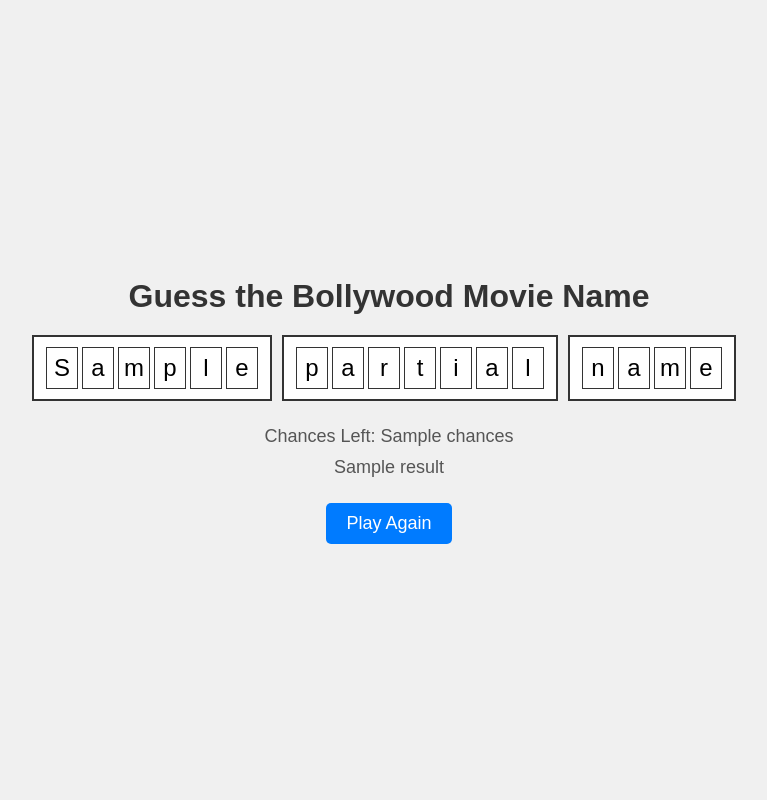
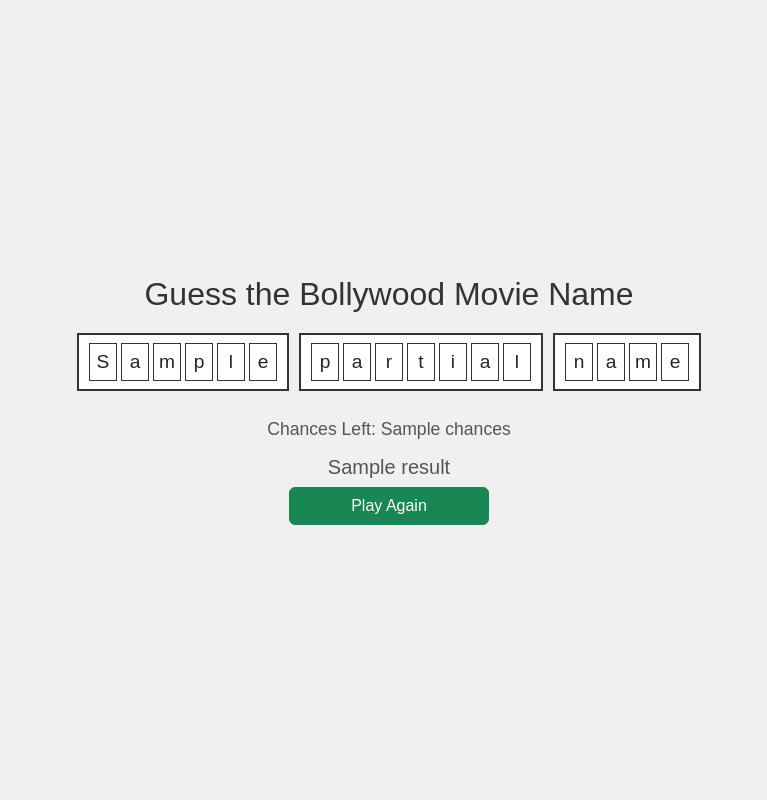
Before and after one commit to Saurav-IIITU/bollywoodNameGuessingGame, a Flask app: template templates/play.html in a window 1280 px wide. Shown: the whole page, without its empty margins (251-1018 px from the left). Run offline with Flask 3, Linux system fonts and the light colour scheme; the template is opened without the code that fills it: most values are stand-ins (such as "Sample title", 1, 10 or a date in 2020); parts of the project's set-up code (start-up, migrations or seed data) failed here and were passed over; some libraries are stand-ins or nearby versions.

Commit message:
Update play.html

```diff
--- a/templates/play.html
+++ b/templates/play.html
@@ -2,10 +2,11 @@
 <html lang="en">
 <head>
     <meta charset="UTF-8">
-    <meta name="viewport" content="width=device-width, initial-scale=1.0">
+    <meta name="viewport" content="width=device-width, initial-scale=1.0, shrink-to-fit=no">
     <title>Consonant Guessing Game</title>
-    <script async src="https://pagead2.googlesyndication.com/pagead/js/adsbygoogle.js?client=ca-pub-6836208313698263"
-     crossorigin="anonymous"></script>
+    <!-- Bootstrap CSS for responsiveness -->
+    <link href="https://cdn.jsdelivr.net/npm/bootstrap@5.3.0/dist/css/bootstrap.min.css" rel="stylesheet">
+    <script async src="https://pagead2.googlesyndication.com/pagead/js/adsbygoogle.js?client=ca-pub-6836208313698263" crossorigin="anonymous"></script>
     <style>
         body {
             font-family: Arial, sans-serif;
@@ -23,42 +24,48 @@
             flex-direction: column;
             align-items: center;
             justify-content: center;
+            padding: 20px;
         }
 
         h1 {
             color: #333;
             margin-bottom: 20px;
+            font-size: 2rem;
+            text-align: center;
         }
 
         p {
             margin: 5px 0;
-            font-size: 18px;
+            font-size: 1.1rem;
             color: #555;
+            text-align: center;
         }
 
         .movie-name {
             display: flex;
+            flex-wrap: wrap; /* Allow words to wrap on small screens */
             justify-content: center;
+            gap: 10px;
             margin-bottom: 20px;
         }
 
         .word-box {
             display: flex;
             border: 2px solid #333;
-            margin-right: 10px;
-            padding: 10px;
+            padding: 8px;
             background-color: #fff;
+            flex-wrap: wrap; /* Wrap letters if needed */
         }
 
         .letter-box {
-            width: 30px;
-            height: 40px;
+            width: 28px;
+            height: 38px;
             margin: 0 2px;
             border: 1px solid #333;
             display: flex;
             align-items: center;
             justify-content: center;
-            font-size: 24px;
+            font-size: 1.2rem;
             background-color: #fff;
         }
 
@@ -66,66 +73,62 @@
             display: flex;
             flex-direction: column;
             align-items: center;
-        }
-
-        label {
-            font-size: 16px;
-            margin-bottom: 10px;
+            width: 100%;
+            max-width: 400px; /* Limit form width on large screens */
         }
 
         input[type="text"] {
+            width: 100%;
             padding: 10px;
-            font-size: 16px;
-            border: 1px solid #ccc;
-            border-radius: 5px;
+            font-size: 1rem;
             margin-bottom: 10px;
         }
 
         input[type="submit"] {
-            background-color: #007bff;
-            color: #fff;
-            border: none;
-            padding: 10px 20px;
-            font-size: 18px;
-            cursor: pointer;
-            border-radius: 5px;
-            transition: background-color 0.3s;
+            width: 100%;
+            max-width: 200px;
         }
 
-        input[type="submit"]:hover {
-            background-color: #0056b3;
+        /* Mobile-first media queries */
+        @media (max-width: 768px) {
+            h1 {
+                font-size: 1.5rem;
             }
 
-        .replay-btn {
-            margin-top: 20px;
+            .letter-box {
+                width: 24px;
+                height: 34px;
+                font-size: 1rem;
             }
 
-        footer {
-            padding: 10px;
-            background-color: #333;
-            color: #fff;
-            width: 100%;
-            text-align: center;
-            position: relative;
-            bottom: 0;
+            input[type="text"] {
+                font-size: 0.9rem;
+            }
         }
 
-        footer a {
-            color: #fff;
-            text-decoration: none;
-            font-weight: bold;
+        @media (max-width: 480px) {
+            .word-box {
+                padding: 5px;
             }
 
-        footer a:hover {
-            text-decoration: underline;
+            .letter-box {
+                width: 20px;
+                height: 30px;
+                margin: 0 1px;
+            }
+
+            input[type="submit"] {
+                padding: 8px 16px;
+                font-size: 0.9rem;
+            }
         }
     </style>
 </head>
 <body>
-    <main>
+    <main class="container-fluid">
         <h1>Guess the Bollywood Movie Name</h1>
 
-        <!-- Display the partially guessed movie name -->
+        <!-- Movie name display -->
         <div class="movie-name">
             {% for word in partial_name.split(' ') %}
                 <div class="word-box">
@@ -136,15 +139,14 @@
             {% endfor %}
         </div>
 
-        <!-- Display the number of chances left -->
+        <!-- Game status -->
         <p>Chances Left: {{ chances }}</p>
 
-        <!-- Show warning if there is a repeated guess or an invalid guess -->
         {% if warning %}
-            <p style="color: orange;">{{ warning }}</p>
+            <p class="text-warning">{{ warning }}</p>
         {% endif %}
 
-        <!-- If the game is still in progress and no result yet -->
+        <!-- Forms -->
         {% if chances > 0 and not result %}
             <form action="/guess" method="POST">
                 <input type="hidden" name="name" value="{{ name }}">
@@ -152,32 +154,25 @@
                 <input type="hidden" name="guessed_consonants" value="{{ guessed_consonants }}">
 
                 <label for="guess">Enter a consonant:</label>
-                <input type="text" id="guess" name="guess" maxlength="1" required pattern="[bcdfghjklmnpqrstvwxyzBCDFGHJKLMNPQRSTVWXYZ]">
-                <input type="submit" value="Guess">
+                <input type="text" id="guess" name="guess" maxlength="1" required
+                       pattern="[bcdfghjklmnpqrstvwxyzBCDFGHJKLMNPQRSTVWXYZ]"
+                       class="form-control">
+                <input type="submit" value="Guess" class="btn btn-primary mt-2">
             </form>
         {% endif %}
 
-        <!-- If the game is over, show the result and offer to replay -->
         {% if result %}
-            <p>{{ result }}</p>
-            <form action="/play" method="POST" class="replay-btn">
-                <input type="submit" value="Play Again">
+            <p class="lead">{{ result }}</p>
+            <form action="/play" method="POST">
+                <input type="submit" value="Play Again" class="btn btn-success">
             </form>
         {% endif %}
     </main>
+
+    <!-- Scripts -->
     <script type="text/javascript">
-	atOptions = {
-		'key' : '1762690f0d588faaf15678e72cace4c9',
-		'format' : 'iframe',
-		'height' : 60,
-		'width' : 468,
-		'params' : {}
-	};
+        atOptions = { 'key' : '1762690f0d588faaf15678e72cace4c9', 'format' : 'iframe', 'height' : 60, 'width' : 468 };
     </script>
     <script type="text/javascript" src="//www.highperformanceformat.com/1762690f0d588faaf15678e72cace4c9/invoke.js"></script>
-<!--     <footer>
-        <p>Check out the code on <a href="https://github.com/Saurav-IIITU/bollywoodNameGuessingGame" target="_blank">GitHub</a></p>
-    </footer> -->
-	<script type='text/javascript' src='//pl25663016.profitablecpmrate.com/02/50/43/025043faf8cc0730bf73062009087a12.js'></script>
 </body>
 </html>
```
Lines whose indentation alone changed are shown as unchanged.
